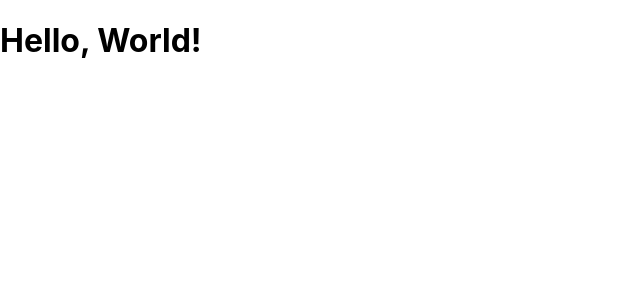
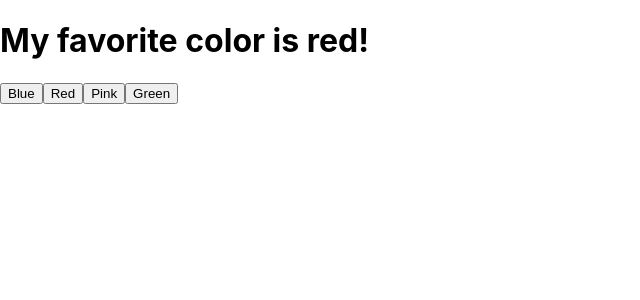
Before and after one commit to nrashmi06/Internship, a React (Create React App) app in the folder myapp/: page / in a window 1280 px wide. Shown: the top 300 px of the page, without its empty margins (0-640 px from the left). Built offline with nearby package versions, Linux system fonts and the light colour scheme.

Commit message:
started hooks

```diff
--- a/myapp/src/App.js
+++ b/myapp/src/App.js
@@ -1,11 +1,18 @@
 import './App.css';
 import React from 'react';
 import Intro from './Intro';
+import Car from './Car';
+import StateObj from './StateObj';
+import Update from './Update';
+import Football from './Football';
+import Garage from './Garage';
+import FavoriteColor from './FavoriteColor';
+
 
 function App() {
   return (
     <>
-    <Intro />
+    <FavoriteColor />
     </>
   );
 }
--- /dev/null
+++ b/myapp/src/Car.js
@@ -0,0 +1,10 @@
+import React from 'react';
+// this is a class component named Car
+// it usews React.Component as its base class
+class Car extends React.Component {
+  render() {
+    return <h2>Hi, I am a Car!</h2>;
+  }
+}
+
+export default Car;
--- /dev/null
+++ b/myapp/src/FavoriteColor.js
@@ -0,0 +1,17 @@
+import React, { useState } from 'react';
+
+function FavoriteColor() {
+  const [color, setColor] = useState("red");
+
+  return (
+    <>
+      <h1>My favorite color is {color}!</h1>
+      <button type="button" onClick={() => setColor("blue")}>Blue</button>
+      <button type="button" onClick={() => setColor("red")}>Red</button>
+      <button type="button" onClick={() => setColor("pink")}>Pink</button>
+      <button type="button" onClick={() => setColor("green")}>Green</button>
+    </>
+  );
+}
+
+export default FavoriteColor;
--- /dev/null
+++ b/myapp/src/Football.js
@@ -0,0 +1,13 @@
+import React from 'react';
+
+function Football() {
+  const shoot = () => {
+    alert("Great Shot!");
+  }
+
+  return (
+    <button onClick={shoot}>Take the shot!</button>
+  );
+}
+
+export default Football;
--- /dev/null
+++ b/myapp/src/Garage.js
@@ -0,0 +1,18 @@
+import React from 'react';
+
+const cars = ['Ford', 'BMW', 'Audi'];
+
+function Garage() {
+  return (
+    <>
+      <h1>Garage</h1>
+      {cars.length > 0 &&// conditional rendering
+        <h2>
+          You have {cars.length} cars in your garage.
+        </h2>
+      }
+    </>
+  );
+}
+
+export default Garage;
--- a/myapp/src/Intro.jsx
+++ b/myapp/src/Intro.jsx
@@ -1,5 +1,5 @@
 import React from 'react';
-
+// this is a function component named Intro
 function Intro() {
   return (
     <div>
--- /dev/null
+++ b/myapp/src/StateObj.js
@@ -0,0 +1,26 @@
+import React from 'react'; // Correctly import React
+
+class StateObj extends React.Component {
+  constructor(props) {
+    super(props);
+    this.state = {
+      brand: "Ford",
+      model: "Mustang",
+      color: "red",
+      year: 1964
+    };
+  }
+
+  render() {
+    return (
+      <div>
+        <h1>My {this.state.brand}</h1>
+        <p>
+          It is a {this.state.color} {this.state.model} from {this.state.year}.
+        </p>
+      </div>
+    );
+  }
+}
+
+export default StateObj;
--- /dev/null
+++ b/myapp/src/Update.js
@@ -0,0 +1,18 @@
+import React, { useState } from 'react';
+
+function Header() {
+  const [favoriteColor, setFavoriteColor] = useState("red");
+
+  const changeColor = () => {
+    setFavoriteColor("blue");
+  }
+
+  return (
+    <div>
+      <h1>My Favorite Color is {favoriteColor}</h1>
+      <button type="button" onClick={changeColor}>Change color</button>
+    </div>
+  );
+}
+
+export default Header;
```
